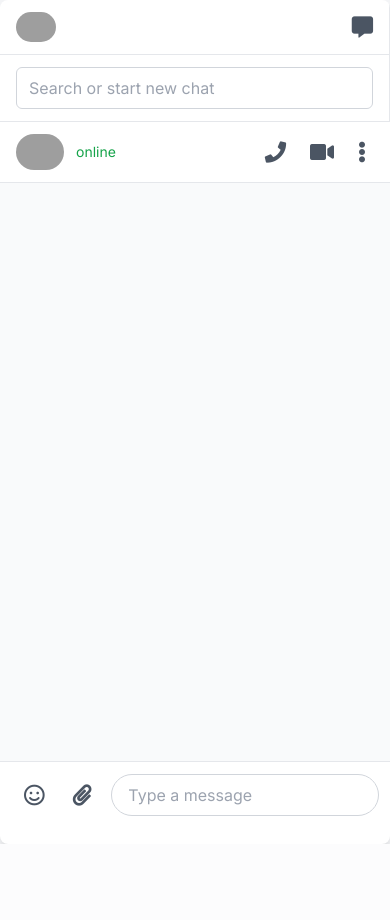
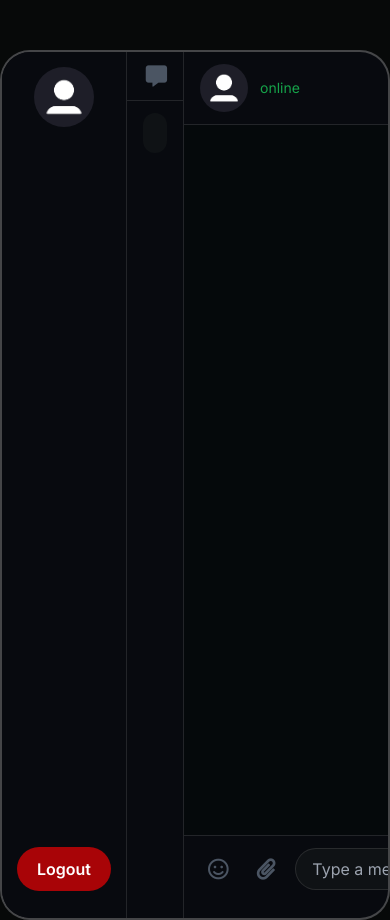
Before and after one commit to Vishalp2685/Flask-chat-app, a Flask app: template templates/chat.html in a window 390 px wide. Before the commit the page ends 844 px from the top, so only its background shows below. Run offline with Flask 3, Linux system fonts and the light colour scheme; the template is opened without the code that fills it, so the values that code supplies are empty; some libraries are stand-ins or nearby versions; grey boxes are pictures that could not be loaded.

Commit message:
updated the UI

```diff
--- a/app.py
+++ b/app.py
@@ -46,6 +46,8 @@ def login():
         if 'Sign_in' in request.form:
             username = request.form.get('email')
             password = request.form.get('password')
+            session['username'] = username
+            session['password'] = password
             if validate(username,password):
                 user_id = get_user_id_by_email(username)
                 session['user_id'] = user_id
@@ -62,6 +64,16 @@ def login():
                 return render_template('login.html',Invalid = wrong_password)
         elif 'sign-up' in request.form:
             return redirect(url_for('sign_up'))
-    return render_template('login.html')
+    else:
+        if session:
+            friends = get_friends(session.get('user_id'))
+            having_friends=len(friends) > 0
+            user_id = session.get('user_id')
+            if having_friends:
+                return render_template('chat.html', friends=friends,user_id=user_id,name="")
+            else:
+                return render_template('add_new_friends.html',user_id=user_id)
+        else:
+            return render_template('login.html')
 if __name__ == '__main__':
     app.run(debug=True)
--- a/static/chat.css
+++ b/static/chat.css
@@ -0,0 +1,3 @@
+body{
+    background-color: #121212;
+}
--- a/templates/chat.html
+++ b/templates/chat.html
@@ -9,9 +9,12 @@
   </script>
   <link href="https://cdnjs.cloudflare.com/ajax/libs/font-awesome/5.15.3/css/all.min.css" rel="stylesheet"/>
   <link href="https://fonts.googleapis.com/css2?family=Inter:wght@400;600&amp;display=swap" rel="stylesheet"/>
+  <link rel="stylesheet" href="D:/python_projects/Flask/chat app/static/chat.css">
   <style>
    body {
       font-family: 'Inter', sans-serif;
+      background-color: #070909;
+      /* margin: 30px; */
     }
     /* Scrollbar for chat messages */
     .scrollbar-thin::-webkit-scrollbar {
@@ -24,16 +27,28 @@
       background-color: rgba(107, 114, 128, 0.5);
       border-radius: 3px;
     }
+    .friend_button:hover{
+      background-color: #181c21;
+    }
   </style>
  </head>
- <body class="bg-gray-100 h-screen flex flex-col">
-  <div class="flex flex-col md:flex-row h-full max-w-7xl mx-auto w-full shadow-lg bg-white rounded-lg overflow-hidden">
+ <body>
+  <!-- <div>
+    <button name="logout" style="border: 2px solid red; border-radius: 10px; margin: 20px; padding: 10px 30px; background-color: rgb(255, 165, 0);">Logout</button>
+  </div> -->
+  <div class="flex md:flex-row max-w-7xl mx-auto overflow-hidden" style="height: 870px; margin: 50px auto auto auto; border-radius: 30px; border: 2px solid rgba(128, 128, 128, 0.505); background-color: #080A0F;">
    <!-- Sidebar: Contacts -->
-   <aside class="w-full md:w-80 border-r border-gray-200 flex flex-col">
-    <header class="flex items-center justify-between px-4 py-3 border-b border-gray-200">
+   <div style="border-right:1px solid rgba(128, 128, 128, 0.223); background-color: #080A0F;">
+    <img style="margin: 15px auto 0 auto" alt="User profile picture, a placeholder avatar with letter U on green background" class="rounded-full" height="40" src="{{ url_for('static', filename='avatar.jpg') }}" width="60"/>
+    <div style="margin-top:720px;">
+      <button name="logout" style="color: white; font-weight:bolder; border-radius: 50px; margin: auto 15px 0 15px ;padding: 10px 20px; background-color: #ff0004a5;">Logout</button>
+    </div>
+  </div>
+   <aside class="flex flex-col" style="border-right:1px solid rgba(128, 128, 128, 0.223);">
+    <header class="flex items-center justify-between px-4 py-3" style="border-bottom:1px solid rgba(128, 128, 128, 0.223);padding: 16px;">
      <div class="flex items-center space-x-3">
-      <img alt="User profile picture, a placeholder avatar with letter U on green background" class="rounded-full" height="40" src="https://storage.googleapis.com/a1aa/image/d01a8a19-f525-4516-d34d-8c282a349194.jpg" width="40"/>
-      <h1 class="text-xl font-semibold text-gray-800" style="color: black;">
+      <!-- <img alt="User profile picture, a placeholder avatar with letter U on green background" class="rounded-full" height="40" src="https://storage.googleapis.com/a1aa/image/d01a8a19-f525-4516-d34d-8c282a349194.jpg" width="40"/> -->
+      <h1 class="font-semibold" style="color: white; font-size:25px; padding: 1px;">
        {{session['user_name']}}
       </h1>
      </div>
@@ -42,19 +57,19 @@
       </i>
      </button>
     </header>
-    <div class="px-4 py-3 border-b border-gray-200">
-     <input aria-label="Search contacts" class="w-full px-3 py-2 rounded-md border border-gray-300 focus:outline-none focus:ring-2 focus:ring-green-500" placeholder="Search or start new chat" type="search"/>
+    <div class="px-4 py-3">
+     <input style="border-radius: 15px; background-color: #0F1215; height:fit-content;" aria-label="Search contacts" class="w-full px-3 py-2 focus:outline-none focus:ring-2 focus:ring-green-500" placeholder="Search or start new chat" type="search"/>
     </div>
     <nav class="flex-1 overflow-y-auto scrollbar-thin">
      <ul>
       {% for friend in friends %}
       <li>
         <form action="/loadchat/{{friend.get('friend_id')}}" method="POST">
-        <button value="{{user_id}}" aria-current="true" class="w-full flex items-center space-x-3 px-4 py-3 hover:bg-gray-100 focus:outline-none focus:bg-gray-100">
-         <img alt="Contact profile picture, placeholder avatar with letters AL on blue background" class="rounded-full" height="48" src="https://storage.googleapis.com/a1aa/image/83132244-537e-4cda-c648-f4e1d2c7f982.jpg" width="48"/>
+        <button value="{{user_id}}" aria-current="true" class="w-full flex items-center space-x-3 px-4 py-3 focus:outline-none focus:bg-gray-100 friend_button">
+         <img alt="Contact profile picture, placeholder avatar with letters AL on blue background" class="rounded-full" height="48" src="{{ url_for('static', filename='avatar.jpg') }}" width="48"/>
          <div class="flex-1 text-left">
           <div class="flex justify-between items-center">
-           <p class="font-semibold text-gray-900">
+           <p class="font-semibold" style="color: white;">
             {{friend.get('first_name')}}
            </p>
            <!-- <time class="text-xs text-gray-500">
@@ -72,18 +87,12 @@
      </ul>
     </nav>
    </aside>
-
-
-
-
-
-
    <!-- Chat area -->
-   <section class="flex-1 flex flex-col">
-    <header class="flex items-center px-4 py-3 border-b border-gray-200">
-     <img alt="Chat contact profile picture, placeholder avatar with letters AL on blue background" class="rounded-full" height="48" src="https://storage.googleapis.com/a1aa/image/2f2ec17b-a8b5-442f-ed87-353d46f431df.jpg" width="48"/>
+   <section class="flex-1 flex flex-col" >
+    <header class="flex items-center px-4 py-3" style="border-bottom:1px solid rgba(128, 128, 128, 0.223)">
+     <img alt="Chat contact profile picture, placeholder avatar with letters AL on blue background" class="rounded-full" height="48" src="{{ url_for('static', filename='avatar.jpg') }}" width="48"/>
      <div class="ml-3 flex-1">
-      <h2 class="text-lg font-semibold text-gray-900">
+      <h2 class="text-lg font-semibold" style="color: white;">
        {{name}}
       </h2>
       <p class="text-sm text-green-600">
@@ -103,11 +112,11 @@
       </i>
      </button>
     </header>
-    <main aria-label="Chat messages" class="flex-1 overflow-y-auto p-4 space-y-4 scrollbar-thin bg-gray-50">
+    <main aria-label="Chat messages" class="flex-1 overflow-y-auto p-4 space-y-4 scrollbar-thin" style="background-color: #05090B;">
       {% for message in messages %}
         {% if message.get('sender_id') != session['user_id'] %}
      <div class="flex items-start space-x-3 max-w-xs">
-      <img alt="Alice L. profile picture, placeholder avatar with letters AL on blue background" class="rounded-full mt-1" height="32" src="https://storage.googleapis.com/a1aa/image/84980a54-87d9-49b0-7185-290d453d096c.jpg" width="32"/>
+      <img alt="Alice L. profile picture, placeholder avatar with letters AL on blue background" class="rounded-full mt-1" height="32" src="{{ url_for('static', filename='avatar.jpg') }}" width="32"/>
       <div>
        <div class="bg-white text-gray-900 p-3 rounded-lg rounded-bl-none shadow">
         {{message.get('content')}}
@@ -128,13 +137,13 @@
         {{message.get('created_at')}}
        </time>
       </div>
-      <img alt="User profile picture, a placeholder avatar with letter U on green background" class="rounded-full mt-1" height="32" src="https://storage.googleapis.com/a1aa/image/d01a8a19-f525-4516-d34d-8c282a349194.jpg" width="32"/>
+      <img alt="User profile picture, a placeholder avatar with letter U on green background" class="rounded-full mt-1" height="32" src="{{ url_for('static', filename='avatar.jpg') }}" width="32"/>
      </div>
      {% endif %}
      {% endfor %}
     </main>
 
-    <form method="POST" aria-label="Send message form" class="border-t border-gray-200 px-4 py-3 flex items-center space-x-3">
+    <form method="POST" aria-label="Send message form" class="px-4 py-3 flex items-center space-x-3" style="border-top: 1px solid rgba(128, 128, 128, 0.223);">
      <button name="emoji" aria-label="Add emoji" class="text-gray-600 hover:text-gray-800 focus:outline-none focus:ring-2 focus:ring-green-500 rounded p-2" type="button">
       <i class="far fa-smile fa-lg">
       </i>
@@ -143,7 +152,7 @@
       <i class="fas fa-paperclip fa-lg">
       </i>
      </button>
-     <input name="message" aria-label="Message input" class="flex-1 border border-gray-300 rounded-full px-4 py-2 focus:outline-none focus:ring-2 focus:ring-green-500" placeholder="Type a message" type="text"/>
+     <input name="message" style="background-color: #0F1215; border-radius: 50px; border: 1px solid rgba(128, 128, 128, 0.223);" aria-label="Message input" class="flex-1 rounded-full px-4 py-2 focus:outline-none focus:ring-2 focus:ring-green-500" placeholder="Type a message" type="text"/>
      <button aria-label="Send message" class="bg-green-500 hover:bg-green-600 text-white rounded-full p-2 focus:outline-none focus:ring-2 focus:ring-green-500" type="submit">
       <i class="fas fa-paper-plane fa-lg">
       </i>
@@ -152,8 +161,4 @@
    </section>
   </div>
  </body>
- <script>
-  const user_id = "{{session['user_id']}}";
-  console.log(user_id)
-</script>
 </html>
```
Also changed, not shown: static/avatar.jpg (added), templates/avatar.jpg (added).
